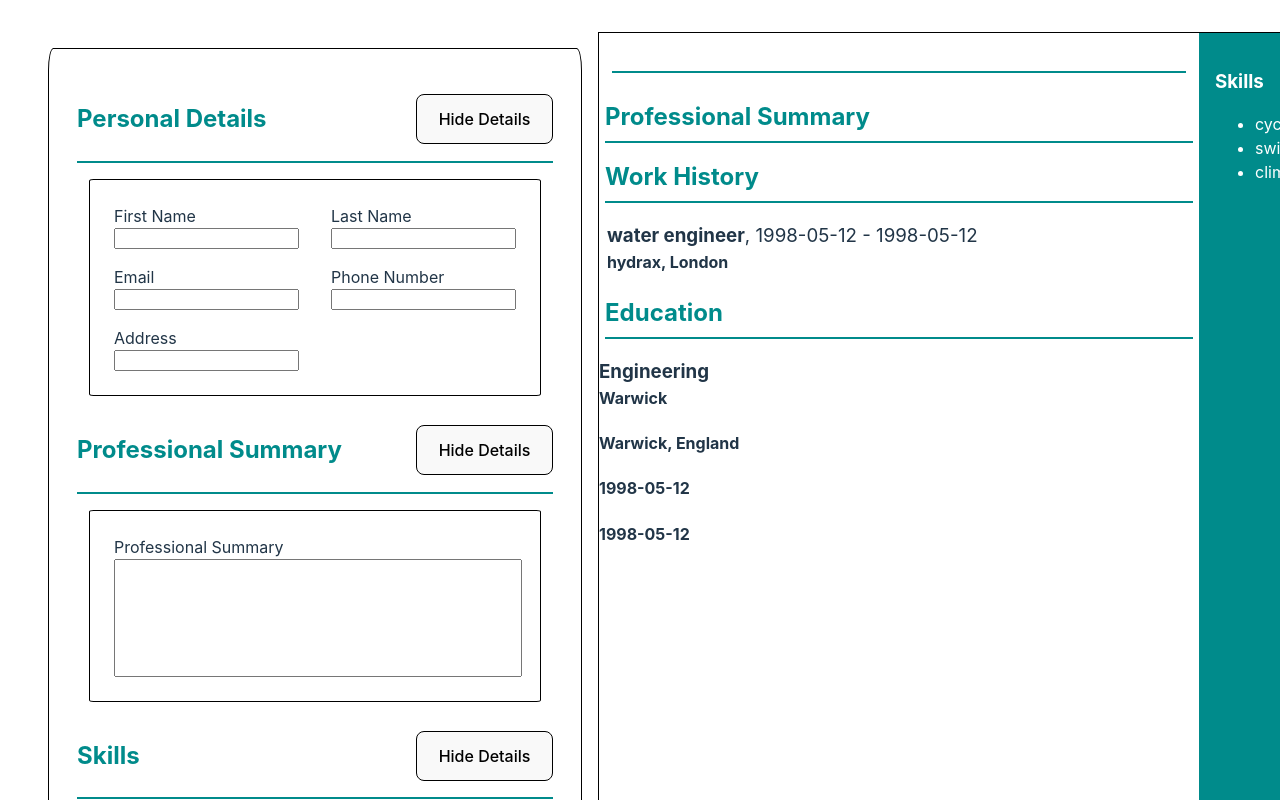
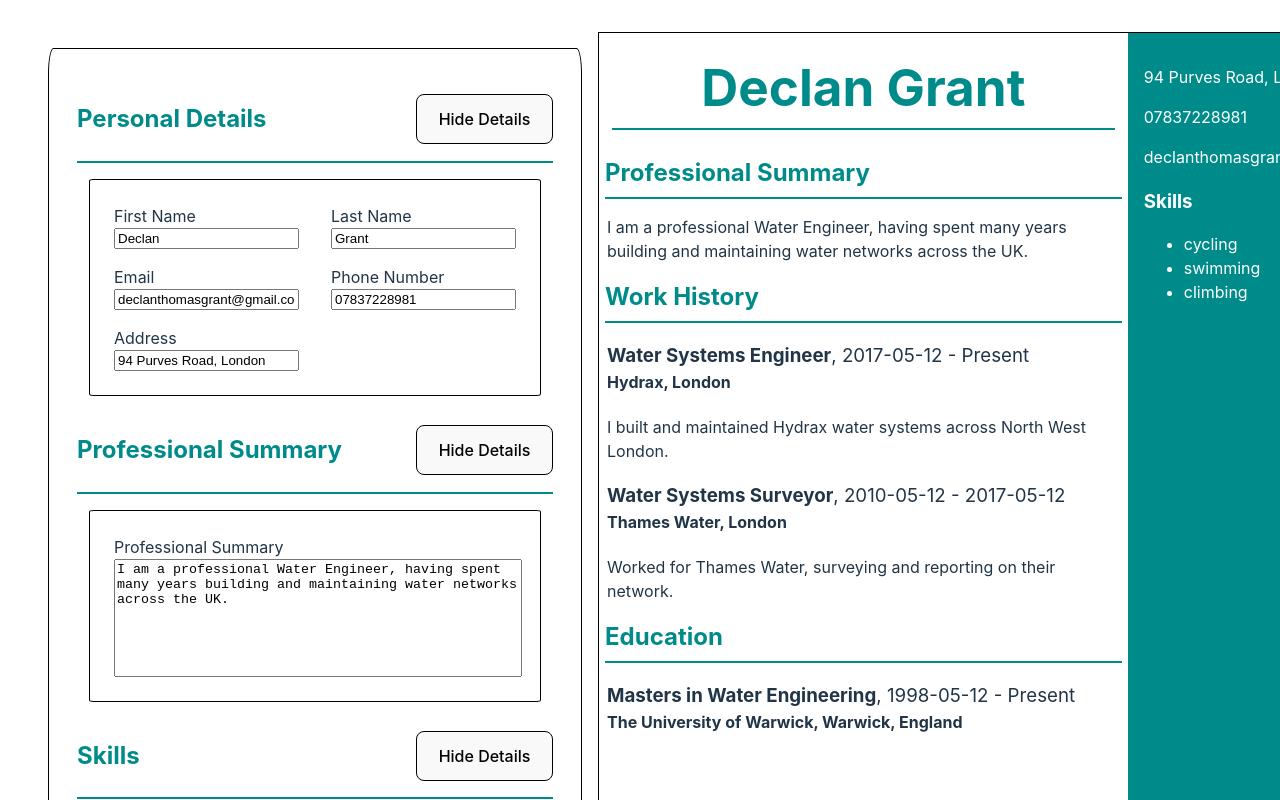
Before and after one commit to dec-gr/odin-cv-application, a React (Vite) app: page / in a window 1280 px wide. Shown: the top 800 px of the page. Built offline with nearby package versions, Linux system fonts and the light colour scheme.

Commit message:
Create Education display format

```diff
--- a/src/CVApplication.jsx
+++ b/src/CVApplication.jsx
@@ -11,12 +11,13 @@ import { useState } from 'react';
 import { v4 as uuidv4 } from 'uuid';
 
 const CVData = {
-  firstName: '',
-  lastName: '',
-  email: '',
-  phone: '',
-  address: '',
-  summary: '',
+  firstName: 'Declan',
+  lastName: 'Grant',
+  email: 'declanthomasgrant@gmail.com',
+  phone: '07837228981',
+  address: '94 Purves Road, London',
+  summary:
+    'I am a professional Water Engineer, having spent many years building and maintaining water networks across the UK.',
   skill: '',
 };
 
@@ -28,8 +29,8 @@ const initialSkills = [
 
 const initialEducation = [
   {
-    school: 'Warwick',
-    degree: 'Engineering',
+    school: 'The University of Warwick',
+    degree: 'Masters in Water Engineering',
     startDate: '1998-05-12',
     endDate: '1998-05-12',
     stillEnrolled: true,
@@ -41,19 +42,31 @@ const initialEducation = [
 const initialWorkExperience = [
   {
     id: uuidv4(),
-    position: 'water engineer',
-    company: 'hydrax',
+    position: 'Water Systems Engineer',
+    company: 'Hydrax',
     location: 'London',
-    startDate: '1998-05-12',
-    endDate: '1998-05-12',
+    startDate: '2017-05-12',
+    endDate: '2017-05-12',
+    stillEmployed: true,
+    description:
+      'I built and maintained Hydrax water systems across North West London.',
+  },
+  {
+    id: uuidv4(),
+    position: 'Water Systems Surveyor',
+    company: 'Thames Water',
+    location: 'London',
+    startDate: '2010-05-12',
+    endDate: '2017-05-12',
     stillEmployed: false,
-    description: '',
+    description:
+      'Worked for Thames Water, surveying and reporting on their network.',
   },
 ];
 
 function CVAplication() {
   const [applicationData, setApplicationData] = useState(CVData);
-  const [summaryData, setSummaryData] = useState('');
+  //const [summaryData, setSummaryData] = useState('');
 
   const [skills, setSkills] = useState(initialSkills);
   const [education, setEducation] = useState(initialEducation);
@@ -80,8 +93,8 @@ function CVAplication() {
   }
 
   function handleSummaryChange(e) {
-    // setApplicationData({ ...applicationData, summary: e.target.value });
-    setSummaryData(e.target.value);
+    setApplicationData({ ...applicationData, summary: e.target.value });
+    //setSummaryData(e.target.value);
   }
 
   return (
@@ -129,7 +142,7 @@ function CVAplication() {
           <Card>
             <InputTextBox
               label="Professional Summary"
-              fieldValue={summaryData}
+              fieldValue={applicationData.summary}
               onChange={handleSummaryChange}
             />
           </Card>
@@ -161,7 +174,9 @@ function CVAplication() {
             {applicationData.firstName} {applicationData.lastName}
           </h1>
           <h2>Professional Summary</h2>
-          <p>{summaryData}</p>
+          <div className="cvEntry">
+            <p>{applicationData.summary}</p>
+          </div>
 
           <h2>Work History</h2>
 
@@ -195,13 +210,23 @@ function CVAplication() {
           <h2>Education</h2>
 
           {education.map((educationEntry) => (
-            <div key={educationEntry.id}>
-              <h3>{educationEntry.degree}</h3>
-              <h4>{educationEntry.school}</h4>
-              <h4>{educationEntry.location}</h4>
-              <h4>{educationEntry.startDate}</h4>
-              <h4>{educationEntry.endDate}</h4>
-              <h4>{educationEntry.stillEnrolled}</h4>
+            <div key={educationEntry.id} className="cvEntry">
+              <h3>
+                {educationEntry.degree}
+                <span className="workDates">
+                  {', '}
+                  {educationEntry.startDate}
+                  {' - '}
+                  {!educationEntry.stillEnrolled
+                    ? educationEntry.endDate
+                    : 'Present'}
+                </span>
+              </h3>
+              <h4>
+                {educationEntry.school}
+                {', '}
+                {educationEntry.location}
+              </h4>
             </div>
           ))}
           {/* <h3>Masters of Water Engineering, Sep 2015 - June 2019</h3>
```
